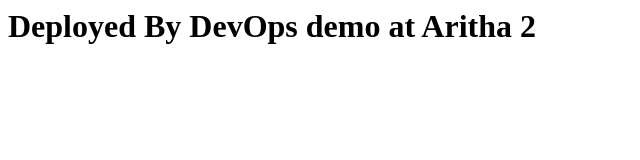
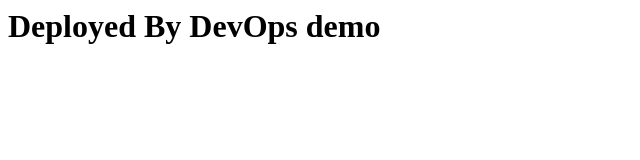
Before and after one commit to mohansmani/devopsdemo, a plain HTML site: page index.html in a window 1280 px wide. Shown: the whole page, without its empty margins (0-640 px from the left). Drawn offline with Linux system fonts and the light colour scheme.

Commit message:
Update index.html

```diff
--- a/index.html
+++ b/index.html
@@ -1,5 +1,5 @@
 <html>
 <body>
-<h1>Deployed By DevOps demo at Aritha 2</h1>
+<h1>Deployed By DevOps demo</h1>
 </body>
 </html>
```
